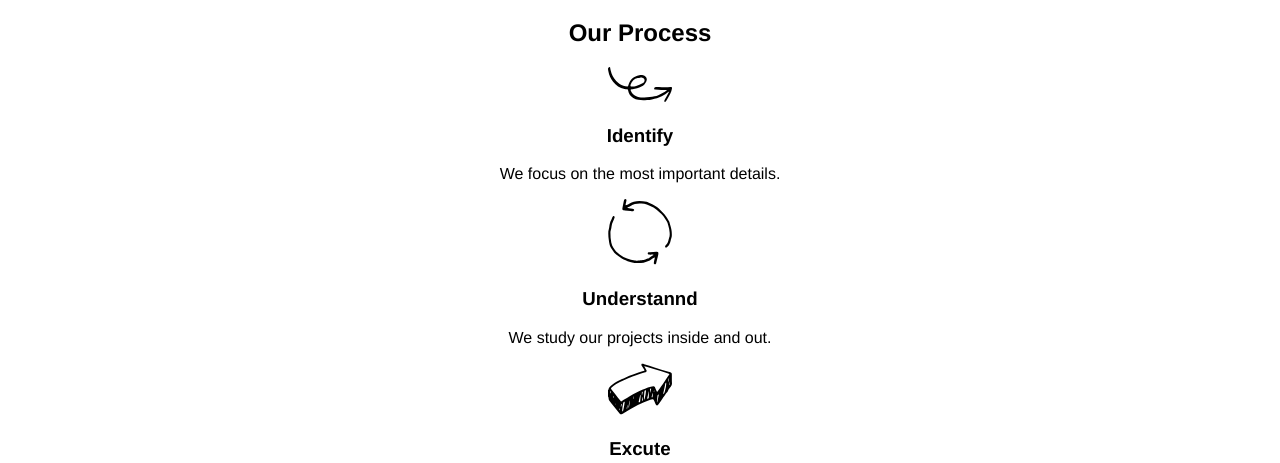
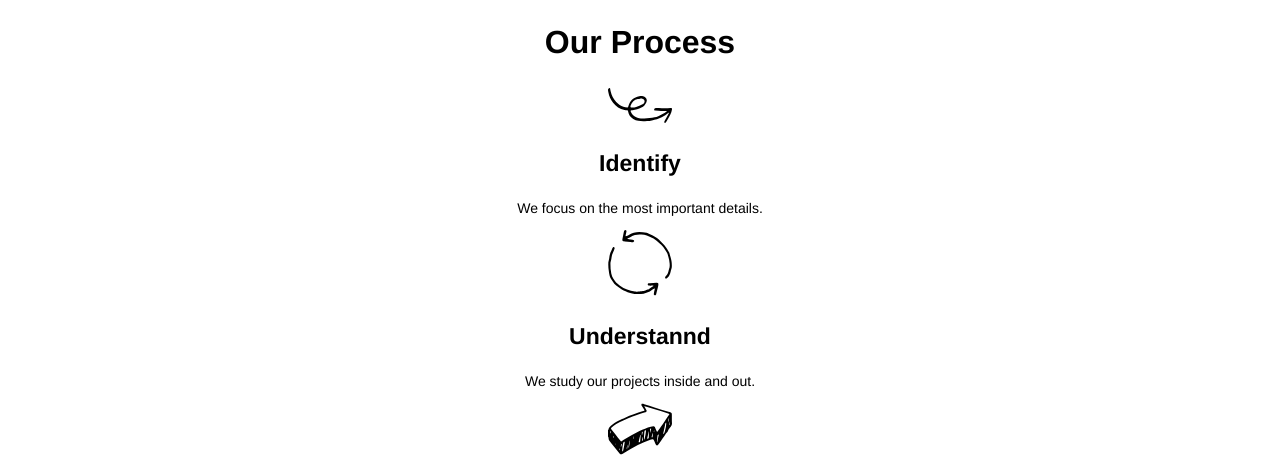
Before and after one commit to smithna84/Broadway, a plain HTML site: page index.html in a window 1280 px wide. Shown: the part 366-829 px from the top of the page. Drawn offline with Linux system fonts and the light colour scheme.

Commit message:
Process added to styles.css

```diff
--- a/Resources/CSS/style.css
+++ b/Resources/CSS/style.css
@@ -17,3 +17,17 @@ body{
   font-size: 18px;
   color: white;
 }
+
+.Process h2{
+  font-size: 32px;
+  font-weight: bold;
+  }
+
+  .Process h3{
+    font-size: 23px;
+    font-weight: bold;
+  }
+
+  .Process p{
+    font-size: 14px;
+  }
--- a/index.html
+++ b/index.html
@@ -8,11 +8,13 @@
   <body>
     <div class="Home">
       <h1>Broadway Design</h1>
-      <h4><a href="#Home">Home</a></h4>
-      <h4><a href="#Process">Process</a></h4>
-      <h4><a href="#Work">Work</a></h4>
-      <h4><a href="#Team">Team</a></h4>
-      <h4><a href="#Contact">Contact</a></h4>
+      <nav>
+        <h4><a href="#Home">Home</a></h4>
+        <h4><a href="#Process">Process</a></h4>
+        <h4><a href="#Work">Work</a></h4>
+        <h4><a href="#Team">Team</a></h4>
+        <h4><a href="#Contact">Contact</a></h4>
+      </nav>
     </div>
 
     <div class="Process">
```
